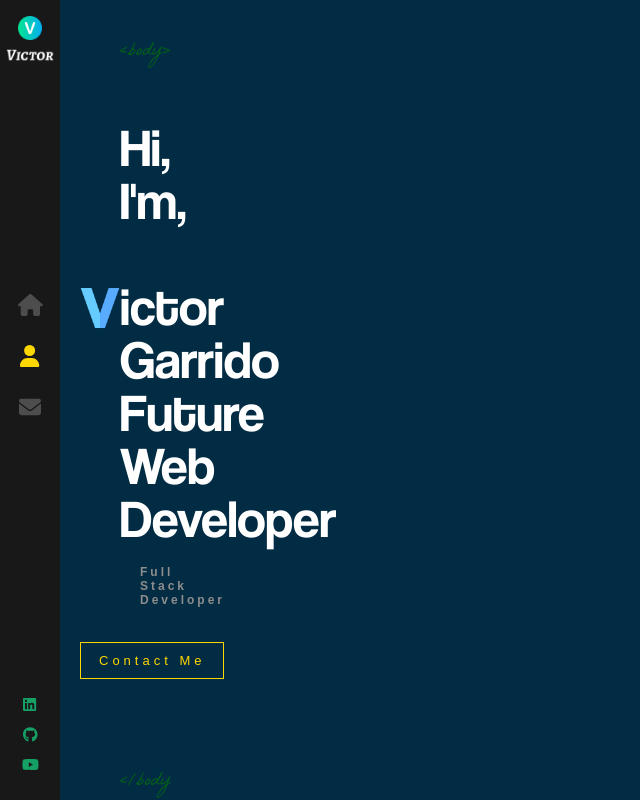
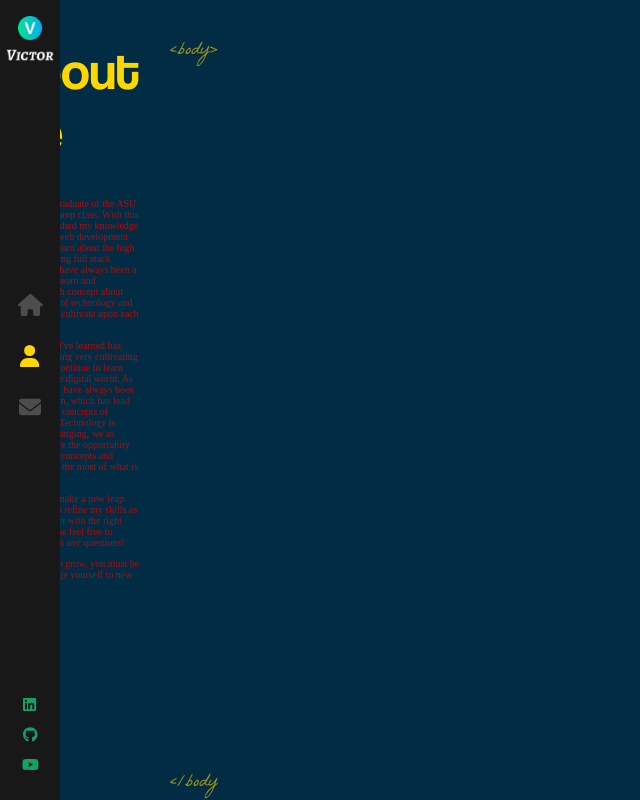
Before and after one commit to victorgarrido1/react-portfolio, a React (Create React App) app in the folder react-portfolio/: page /about in a window 1280 px wide. Shown: the whole page, without its empty margins (0-640 px from the left). Built offline with nearby package versions, Linux system fonts and the light colour scheme.

Commit message:
adding css styles to about page

```diff
--- a/react-portfolio/src/App.js
+++ b/react-portfolio/src/App.js
@@ -2,6 +2,8 @@ import './App.scss';
 import { BrowserRouter as Router, Routes, Route } from 'react-router-dom';
 import Layout from './components/Layout'
 import Home from './components/Home'
+import About from './components/About';
+import React from 'react';
 
 function App() {
   return (
@@ -9,7 +11,7 @@ function App() {
       <Routes>
         <Route path="/" element={<Layout />}>
           <Route index element={<Home />} />
-          <Route path='about' element={<Home />} />
+          <Route path='about'element={<About />} />
         </Route>
       </Routes>
     </Router>
--- a/react-portfolio/src/components/About/index.js
+++ b/react-portfolio/src/components/About/index.js
@@ -1,5 +1,40 @@
-const About = () => ('Hello')
+import './index.scss'
 
+const About = () => {
+  return (
+    <div className="container about-page">
+      <div className="text-zone">
+        <h1>About Me</h1>
+        <p>
+          I am a recent graduate of the ASU Coding BootCamp class. With this
+          class, it has pushed my knowledge to learn about web development and
+          gotten to learn about the high values of creating full stack
+          applications. I have always been a curious bee to learn and understand
+          each concept about how one piece of technology and then be able to
+          cultivate upon each components.
+        </p>
+        <p>
+          The work that I've learned has made my learning very cultivating and
+          expect to continue to learn more within the digital world. As an
+          individual, I have always been a curious person, which has lead me to
+          learn the concepts of programming. Technology is always ever changing,
+          we as individuals have the opportunity to lean on new concepts and
+          continue to get the most of what is out there;
+        </p>
+        <p>
+          I'm excited to make a new leap and continue to refine my skills as a
+          web developer with the right company. Please feel free to contact me
+          with any questions!
+        </p>
 
+        <q>
+          {' '}
+          "To be able to grow, you must be able to challenge yourself to new
+          heights"
+        </q>
+      </div>
+    </div>
+  )
+}
 
 export default About
--- a/react-portfolio/src/components/About/index.scss
+++ b/react-portfolio/src/components/About/index.scss
@@ -0,0 +1,34 @@
+.tags {
+    color: #ffd700;
+    opacity: 0.6;
+    position: absolute;
+    bottom: 0;
+    left: 120px;
+    font-size: 18px;
+    font-family: 'La Belle Aurore';
+    width: 200px;
+    margin-left: 50px;
+}
+
+.p {
+    width: 200px;
+    margin-right: 150px;
+    position: relative;
+    right: 100px;
+}
+
+h1 {
+    font-size: 53px;
+    font-family: 'Coolvetica';
+    color: #ffd700;
+    font-weight: 400;
+    margin-top: 0;
+    right:  500px; // Updated value
+    top: 30px;
+}
+
+.about-page {
+    .text-zone {
+        position: absolute;
+    }
+}
```
